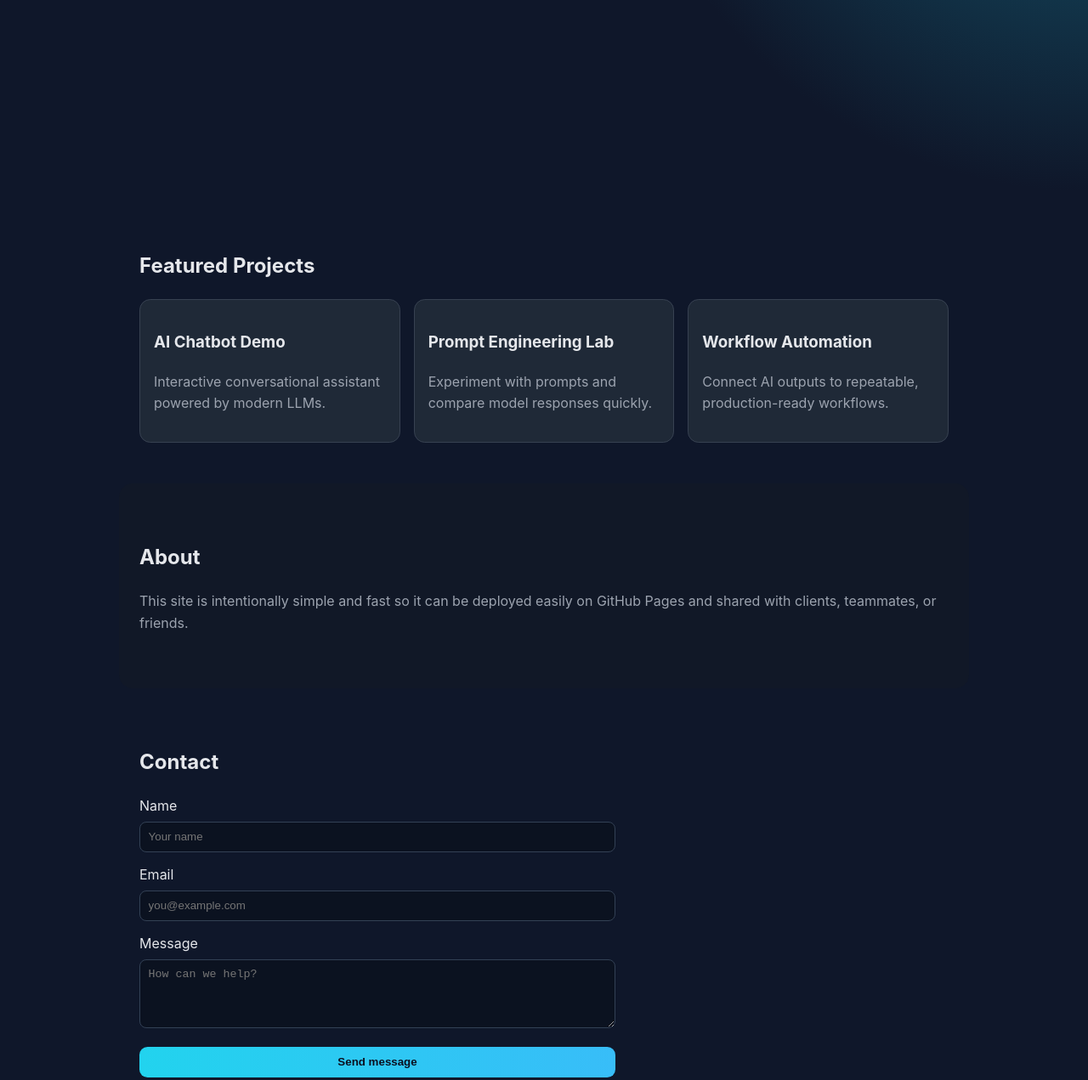
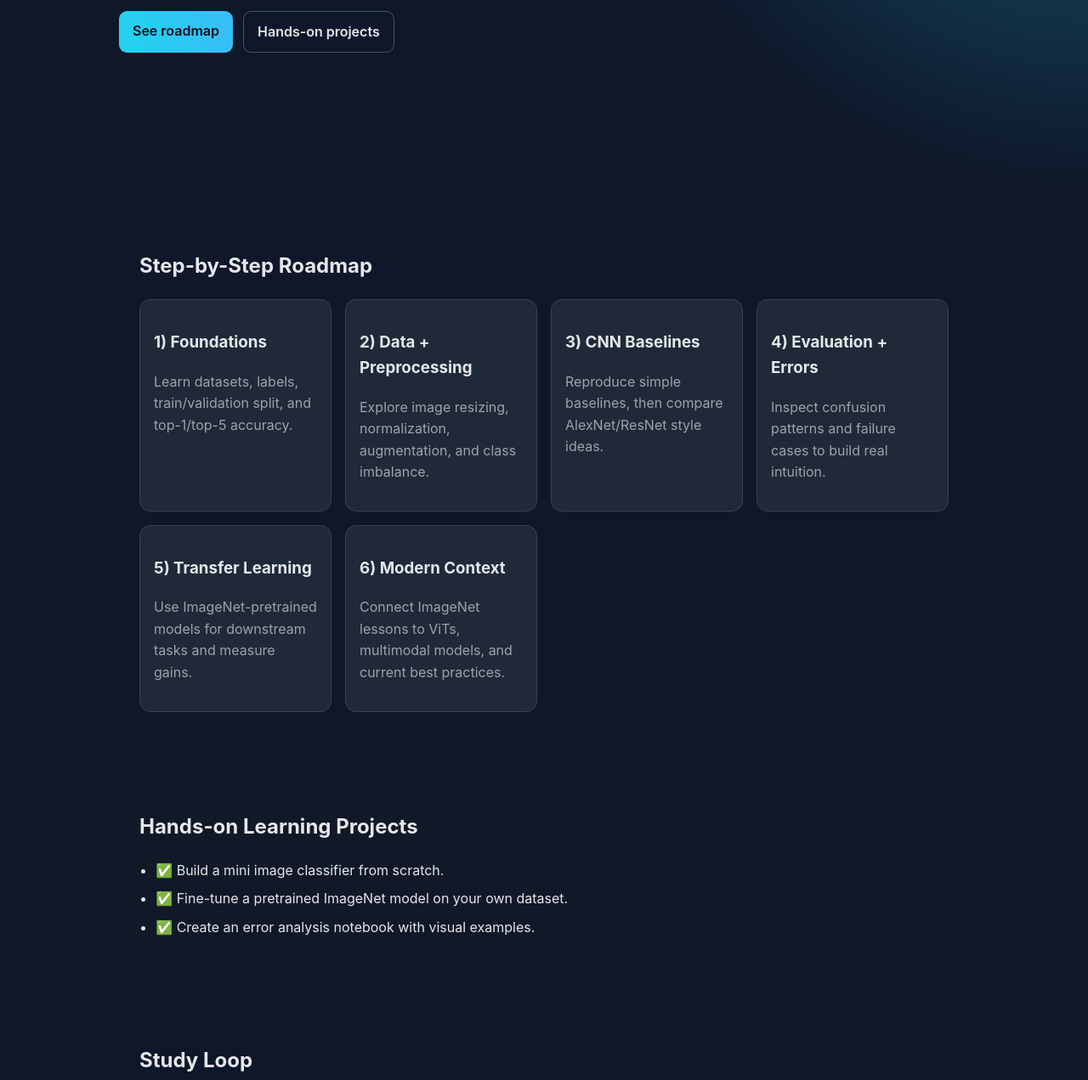
Before and after one commit to dipayandey1244/Applied-Gen-AI, a plain HTML site: page index.html in a window 1280 px wide. Shown: the part 334-1605 px from the top of the page at 85% size. Drawn offline with Linux system fonts and the light colour scheme.

Commit message:
Refocus site into step-by-step ImageNet learning roadmap

```diff
--- a/index.html
+++ b/index.html
@@ -3,81 +3,98 @@
   <head>
     <meta charset="UTF-8" />
     <meta name="viewport" content="width=device-width, initial-scale=1.0" />
-    <title>Applied Gen AI — Shareable Demo Site</title>
-    <meta name="description" content="A clean, shareable website for Applied Gen AI projects." />
+    <title>ImageNet Learning Roadmap</title>
+    <meta
+      name="description"
+      content="A step-by-step repository and website to help you understand ImageNet from basics to modern practice."
+    />
     <link rel="stylesheet" href="styles.css" />
   </head>
   <body>
     <header class="hero">
       <nav class="nav">
-        <div class="brand">Applied Gen AI</div>
-        <a class="btn btn-small" href="#contact">Get in touch</a>
+        <div class="brand">ImageNet Step-by-Step</div>
+        <a class="btn btn-small" href="#resources">Start Learning</a>
       </nav>
       <div class="hero-content">
-        <h1>Build, Ship, and Share AI Experiences</h1>
+        <h1>Build Deep Understanding of ImageNet, One Step at a Time</h1>
         <p>
-          This is your public landing page. Customize it and share it with anyone
-          using a single link.
+          This repo is designed as a practical learning path: what ImageNet is,
+          why it matters, how models are trained on it, and how to experiment
+          with the ideas yourself.
         </p>
         <div class="cta-row">
-          <a class="btn" href="#projects">See projects</a>
-          <a class="btn btn-secondary" href="#about">Learn more</a>
+          <a class="btn" href="#roadmap">See roadmap</a>
+          <a class="btn btn-secondary" href="#projects">Hands-on projects</a>
         </div>
       </div>
     </header>
 
     <main>
-      <section id="projects" class="section">
-        <h2>Featured Projects</h2>
+      <section id="roadmap" class="section">
+        <h2>Step-by-Step Roadmap</h2>
         <div class="grid">
           <article class="card">
-            <h3>AI Chatbot Demo</h3>
-            <p>Interactive conversational assistant powered by modern LLMs.</p>
+            <h3>1) Foundations</h3>
+            <p>Learn datasets, labels, train/validation split, and top-1/top-5 accuracy.</p>
           </article>
           <article class="card">
-            <h3>Prompt Engineering Lab</h3>
-            <p>Experiment with prompts and compare model responses quickly.</p>
+            <h3>2) Data + Preprocessing</h3>
+            <p>Explore image resizing, normalization, augmentation, and class imbalance.</p>
           </article>
           <article class="card">
-            <h3>Workflow Automation</h3>
-            <p>Connect AI outputs to repeatable, production-ready workflows.</p>
+            <h3>3) CNN Baselines</h3>
+            <p>Reproduce simple baselines, then compare AlexNet/ResNet style ideas.</p>
+          </article>
+          <article class="card">
+            <h3>4) Evaluation + Errors</h3>
+            <p>Inspect confusion patterns and failure cases to build real intuition.</p>
+          </article>
+          <article class="card">
+            <h3>5) Transfer Learning</h3>
+            <p>Use ImageNet-pretrained models for downstream tasks and measure gains.</p>
+          </article>
+          <article class="card">
+            <h3>6) Modern Context</h3>
+            <p>Connect ImageNet lessons to ViTs, multimodal models, and current best practices.</p>
           </article>
         </div>
       </section>
 
-      <section id="about" class="section section-alt">
-        <h2>About</h2>
-        <p>
-          This site is intentionally simple and fast so it can be deployed easily
-          on GitHub Pages and shared with clients, teammates, or friends.
-        </p>
+      <section id="projects" class="section section-alt">
+        <h2>Hands-on Learning Projects</h2>
+        <ul class="milestones">
+          <li>✅ Build a mini image classifier from scratch.</li>
+          <li>✅ Fine-tune a pretrained ImageNet model on your own dataset.</li>
+          <li>✅ Create an error analysis notebook with visual examples.</li>
+        </ul>
       </section>
 
-      <section id="contact" class="section">
-        <h2>Contact</h2>
+      <section id="resources" class="section">
+        <h2>Study Loop</h2>
+        <p>
+          For each step: <strong>Read → Implement → Evaluate → Reflect</strong>.
+          Keep short notes in this repo so your understanding compounds over time.
+        </p>
         <form class="contact-form" onsubmit="event.preventDefault(); showSuccess();">
           <label>
-            Name
-            <input type="text" placeholder="Your name" required />
+            What step are you on?
+            <input type="text" placeholder="e.g., Step 3: CNN Baselines" required />
           </label>
           <label>
-            Email
-            <input type="email" placeholder="you@example.com" required />
+            Next goal
+            <textarea rows="3" placeholder="Write your next experiment..." required></textarea>
           </label>
-          <label>
-            Message
-            <textarea rows="4" placeholder="How can we help?" required></textarea>
-          </label>
-          <button class="btn" type="submit">Send message</button>
+          <button class="btn" type="submit">Save learning checkpoint</button>
           <p id="success" aria-live="polite" class="success-msg" hidden>
-            Thanks! Your message was captured locally for this demo.
+            Nice progress! Your checkpoint is saved locally for this demo.
           </p>
         </form>
       </section>
     </main>
 
     <footer class="footer">
-      <small>© <span id="year"></span> Applied Gen AI</small>
+      <small>© <span id="year"></span> ImageNet Learning Repo</small>
     </footer>
 
     <script src="script.js"></script>
--- a/styles.css
+++ b/styles.css
@@ -86,6 +86,16 @@ p { color: var(--muted); }
 .btn-secondary { background: transparent; color: var(--text); border: 1px solid #475569; }
 .cta-row { display: flex; gap: 0.75rem; margin-top: 1rem; flex-wrap: wrap; }
 
+.milestones {
+  margin: 0;
+  padding-left: 1.2rem;
+  color: var(--text);
+}
+
+.milestones li {
+  margin: 0.5rem 0;
+}
+
 .contact-form {
   display: grid;
   gap: 0.9rem;
```
Also changed, not shown: 1 other file.
